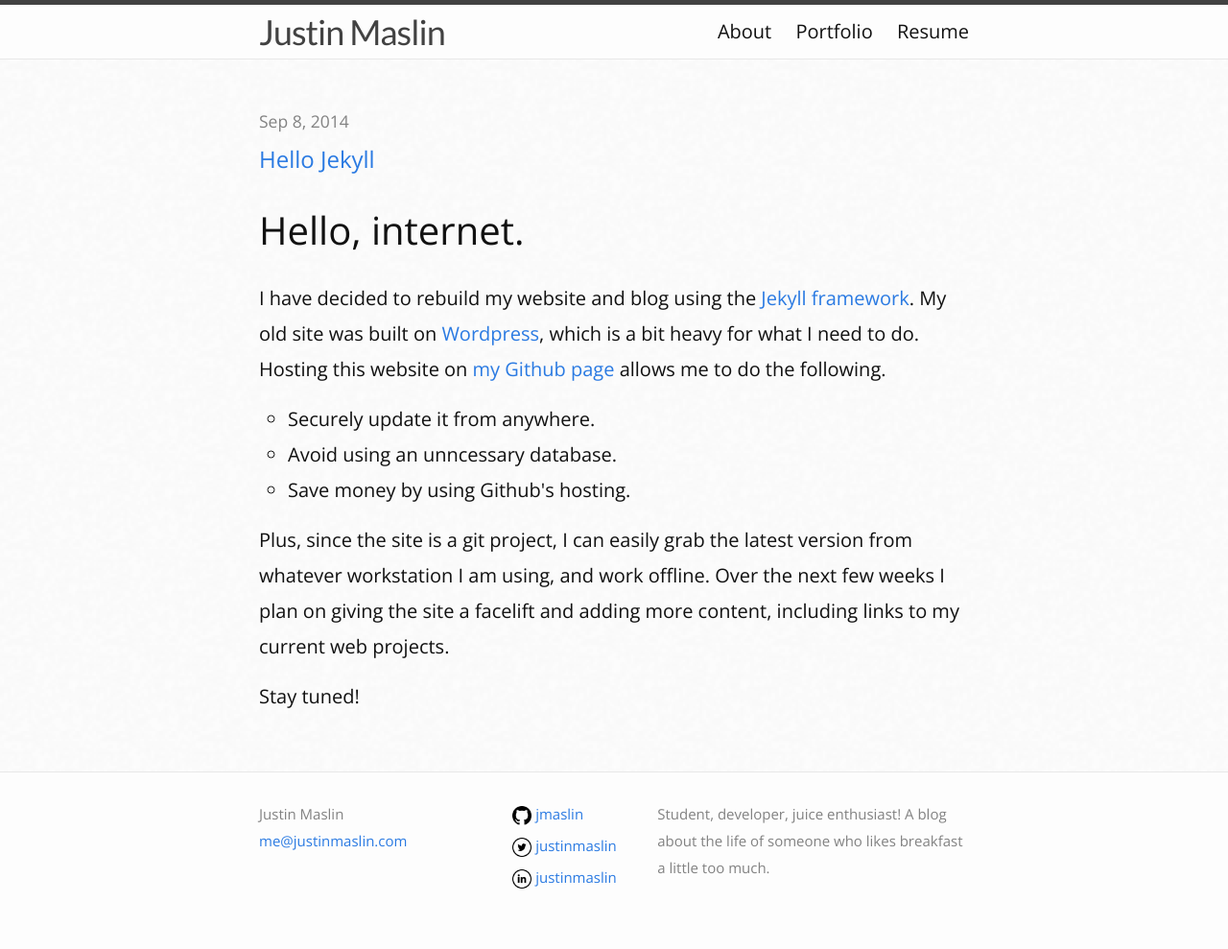
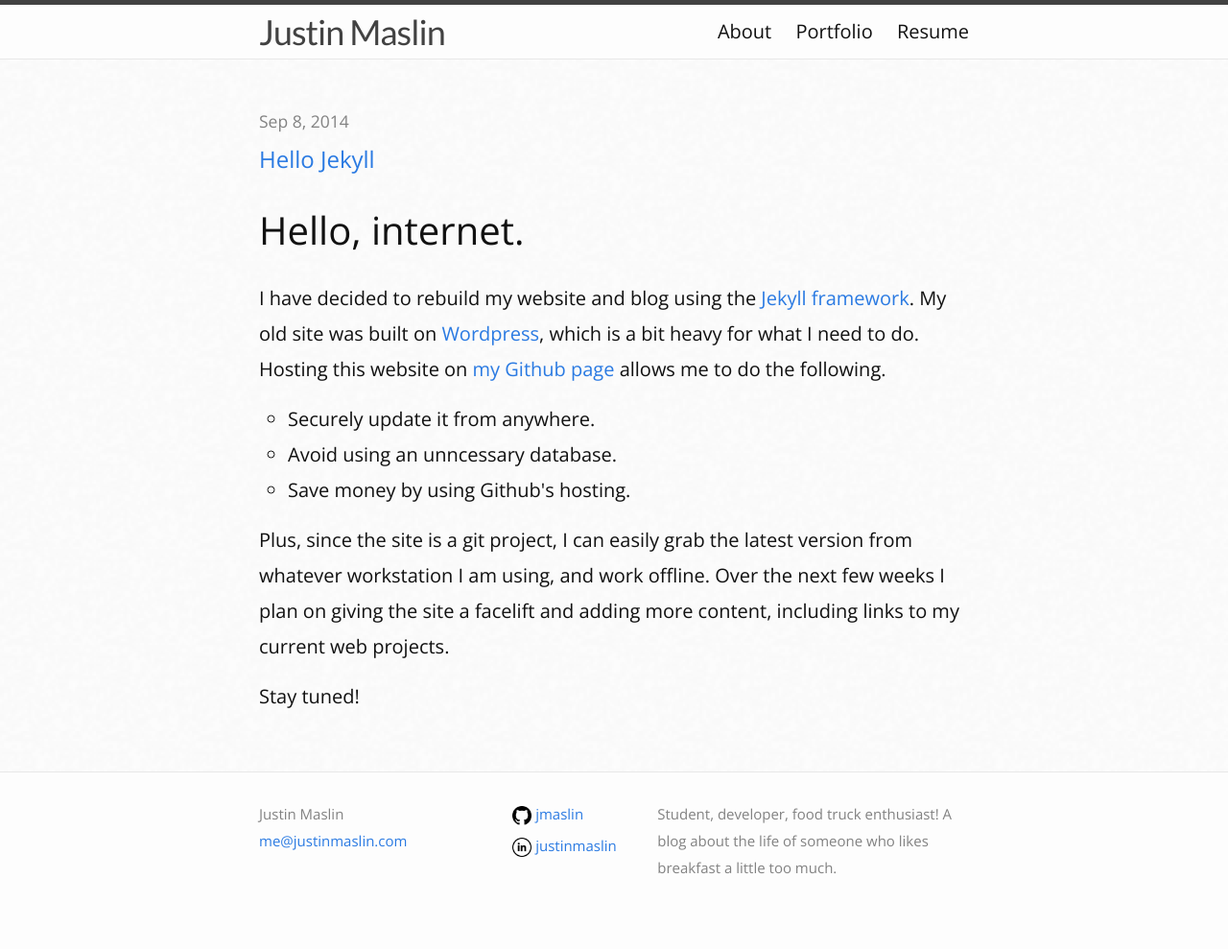
Before and after one commit to jmaslin/jmaslin.github.io, a Jekyll site: the page built from index.html, in a window 1280 px wide. Shown: the whole page at 96% size. Built offline with Jekyll 4.4.1, drawn with Linux system fonts in a browser that asks for light colours.

Commit message:
Updated content

```diff
--- a/_config.yml
+++ b/_config.yml
@@ -3,11 +3,11 @@ title: Justin Maslin
 email: me@justinmaslin.com
 timezone: America/New_York
 description: >
-  Student, developer, juice enthusiast!
+  Student, developer, food truck enthusiast!
   A blog about the life of someone who likes breakfast a little too much.
 baseurl: "" # the subpath of your site, e.g. /blog/
 url: "http://justinmaslin.com" # the base hostname & protocol for your site
-twitter_username: justinmaslin
+# twitter_username: justinmaslin
 github_username:  jmaslin
 linkedin_username: justinmaslin
 
```
